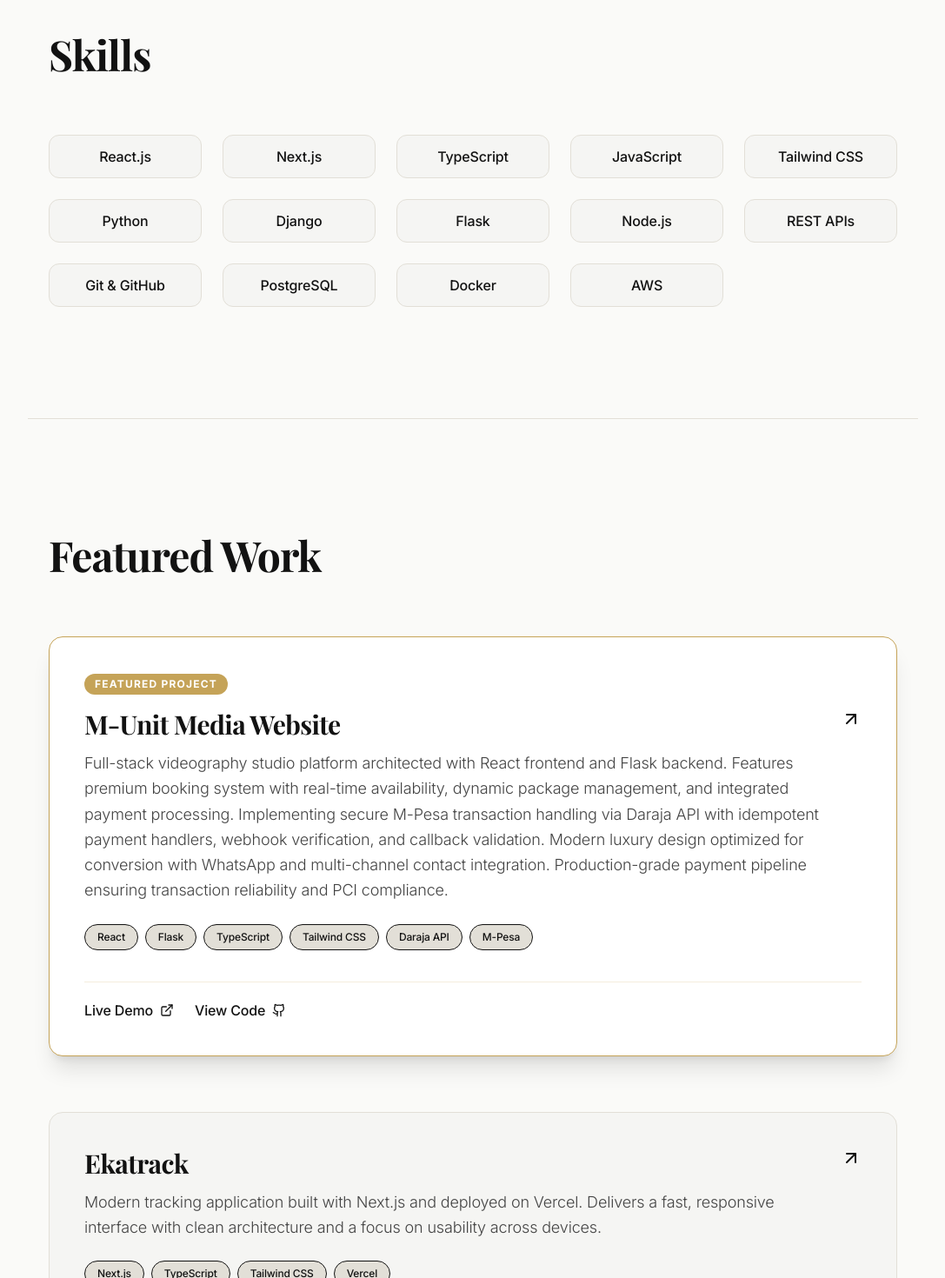
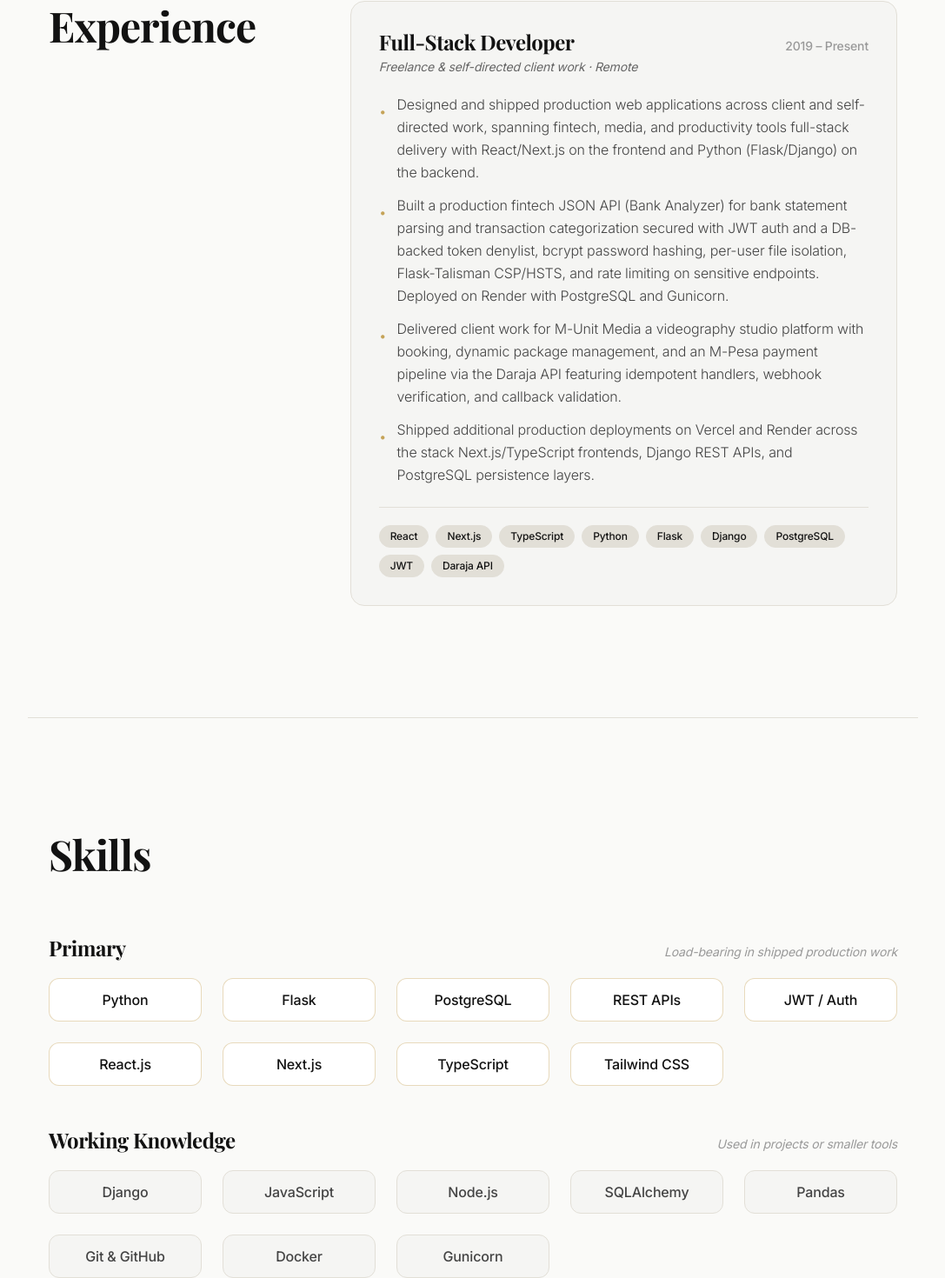
Before and after one commit to sylviahdev/sylviah.dev, a Next.js app: page / in a window 1280 px wide. Shown: the part 1320-2790 px from the top of the page at 87% size, without its empty margins (96-1183 px from the left). Built offline with nearby package versions, Linux system fonts and the light colour scheme.

Commit message:
Improve CV summary wording

```diff
--- a/app/layout.tsx
+++ b/app/layout.tsx
@@ -15,8 +15,33 @@ const playfair = Playfair_Display({
 });
 
 export const metadata: Metadata = {
-  title: "Sylviah Rutto — Frontend & Fullstack Developer",
-  description: "Premium portfolio of Sylviah Rutto, a frontend and fullstack developer specializing in React, Next.js, and modern web applications.",
+  title: "Sylviah Rutto — Backend & Full-Stack Developer",
+  description: "Backend focused full-stack developer building secure Python APIs (Flask, Django) and React/Next.js frontends. Featured work: a production fintech API with JWT auth, rate limiting, and hardened uploads.",
+  keywords: [
+    "Sylviah Rutto",
+    "Full-stack developer",
+    "Backend developer",
+    "Python developer",
+    "Flask developer",
+    "Django developer",
+    "React developer",
+    "Next.js developer",
+    "Fintech developer",
+    "API security",
+    "Nairobi developer",
+  ],
+  openGraph: {
+    title: "Sylviah Rutto — Backend & Full-Stack Developer",
+    description: "Backend-focused full-stack developer building secure Python APIs and React/Next.js frontends. Production fintech work, JWT auth, rate limiting, hardened uploads.",
+    type: "website",
+    images: ["/profile.jpg"],
+  },
+  twitter: {
+    card: "summary_large_image",
+    title: "Sylviah Rutto — Backend & Full-Stack Developer",
+    description: "Backend-focused full-stack developer. Secure Python APIs, React/Next.js, fintech projects.",
+    images: ["/profile.jpg"],
+  },
 };
 
 export default function RootLayout({
--- a/app/page.tsx
+++ b/app/page.tsx
@@ -1,7 +1,7 @@
 "use client";
 import Image from "next/image";
 import { useState } from "react";
-import { Github, ExternalLink, Mail, Linkedin, Menu, X, ArrowUpRight, MessageCircle } from "lucide-react";
+import { Github, ExternalLink, Mail, Linkedin, Menu, X, ArrowUpRight, Download } from "lucide-react";
 import { motion, useScroll, useSpring, Variants } from "framer-motion";
 
 const fadeInUp: Variants = {
@@ -37,7 +37,7 @@ export default function CVPage() {
   return (
     <main className="min-h-screen bg-[#fafaf8] dark:bg-[#0f0f0d] overflow-x-hidden">
       {/* Navbar */}
-      <nav className="fixed top-0 w-full backdrop-blur-md bg-[#fafaf8]/80 dark:bg-[#0f0f0d]/80 border-b border-[#e5e0d9] dark:border-[#2a2a26] z-50">
+      <nav className="fixed top-0 w-full backdrop-blur-md bg-[#fafaf8]/80 dark:bg-[#0f0f0d]/80 border-b border-[#e5e0d9] dark:border-[#2a2a26] z-50 print:hidden">
         <div className="max-w-5xl mx-auto flex justify-between items-center px-6 py-4">
           <motion.div
             initial={{ opacity: 0 }}
@@ -49,7 +49,7 @@ export default function CVPage() {
           </motion.div>
 
           <div className="hidden md:flex gap-8 text-sm">
-            {["Summary", "Skills", "Case Studies", "Education"].map((item) => (
+            {["Summary", "Experience", "Skills", "Projects", "Education"].map((item) => (
               <button
                 key={item}
                 onClick={() => scrollTo(item.toLowerCase())}
@@ -66,7 +66,7 @@ export default function CVPage() {
             onClick={() => window.location.href = 'mailto:sylviah.rutto@gmail.com'}
             className="hidden md:block px-6 py-2 bg-[#c5a358] text-white rounded-full font-semibold text-sm hover:shadow-lg transition-all"
           >
-            Hire Me
+            Open to Work
           </motion.button>
 
           <button
@@ -83,7 +83,7 @@ export default function CVPage() {
             animate={{ opacity: 1, y: 0 }}
             className="md:hidden bg-[#fafaf8] dark:bg-[#0f0f0d] border-t border-[#e5e0d9] dark:border-[#2a2a26] px-6 py-4 space-y-3"
           >
-            {["Summary", "Skills", "Case Studies", "Education"].map((item) => (
+            {["Summary", "Experience", "Skills", "Projects", "Education"].map((item) => (
               <button
                 key={item}
                 onClick={() => scrollTo(item.toLowerCase())}
@@ -100,7 +100,7 @@ export default function CVPage() {
               }}
               className="w-full mt-2 px-4 py-3 bg-[#c5a358] text-white rounded-full font-medium text-base shadow-sm"
             >
-              Hire Me
+              Open to Work
             </motion.button>
           </motion.div>
         )}
@@ -141,7 +141,7 @@ export default function CVPage() {
             >
               <motion.div initial={{ y: 10, opacity: 0 }} animate={{ y: 0, opacity: 1 }} transition={{ delay: 0.3 }}>
                 <p className="text-sm font-sans font-semibold tracking-[0.2em] uppercase text-[#666] dark:text-[#999] mb-3">
-                  Frontend & Fullstack Developer
+                  Backend-Focused Full-Stack Developer
                 </p>
               </motion.div>
 
@@ -150,10 +150,10 @@ export default function CVPage() {
               </h1>
 
               <p className="text-lg md:text-xl font-sans font-light text-[#555] dark:text-[#ccc] mb-10 leading-relaxed max-w-xl mx-auto md:mx-0">
-                I build scalable web applications using React, Next.js, and Python, focusing on performance, clean architecture, and user-centered design. I enjoy turning complex ideas into fast, reliable, and visually refined digital products.
+                Backend-focused full-stack developer building secure Python APIs and React/Next.js frontends. Recent work includes a production fintech API for bank statement analysis with JWT auth, rate limiting, and a hardened upload pipeline.
               </p>
 
-              <div className="flex flex-wrap gap-4 mb-10 justify-center md:justify-start">
+              <div className="flex flex-wrap gap-4 mb-10 justify-center md:justify-start print:hidden">
                 <motion.button
                   whileHover={{ scale: 1.05 }}
                   whileTap={{ scale: 0.95 }}
@@ -162,17 +162,24 @@ export default function CVPage() {
                 >
                   Let's Work Together
                 </motion.button>
-                <motion.a
+                <motion.button
+                  onClick={() => window.print()}
                   whileHover={{ scale: 1.05 }}
                   whileTap={{ scale: 0.95 }}
-                  href="/Sylviah_Rutto_CV.pdf"
-                  download="Sylviah_Rutto_CV.pdf"
-                  target="_blank"
-                  rel="noopener noreferrer"
+                  className="px-8 py-4 border border-[#c5a358] text-[#c5a358] rounded-full font-sans font-bold text-lg hover:bg-[#c5a358]/10 transition-all flex items-center gap-2"
+                  aria-label="Download CV as PDF via browser print dialog"
+                >
+                  <Download className="w-5 h-5" />
+                  Download CV
+                </motion.button>
+                <motion.button
+                  whileHover={{ scale: 1.05 }}
+                  whileTap={{ scale: 0.95 }}
+                  onClick={() => scrollTo('projects')}
                   className="px-8 py-4 border border-[#e2dfd7] dark:border-[#141414] text-[#1a1a1a] dark:text-[#fafaf8] rounded-full font-sans font-bold text-lg hover:bg-[#f3f1ed] dark:hover:bg-[#1f1f1b] transition-all"
                 >
-                  Download CV
-                </motion.a>
+                  View Projects
+                </motion.button>
               </div>
 
               <div className="flex flex-wrap gap-4 md:gap-6 items-center justify-center md:justify-start">
@@ -233,12 +240,89 @@ export default function CVPage() {
             </div>
             <div className="md:col-span-2 space-y-6"> {/* Increased space between paragraphs */}
               <p className="text-xl font-sans font-light text-[#444] dark:text-[#aaa] leading-relaxed">
-                Frontend and Fullstack Developer specializing in building modern, responsive web applications using React, Next.js, and TypeScript. Experienced in backend development with Python, Django, and Flask.
+                Backend-focused full-stack developer with strong frontend craft. I build secure Python APIs with Flask and Django and the React/Next.js interfaces that sit on top of them.
               </p>
               <p className="text-xl font-sans font-light text-[#444] dark:text-[#aaa] leading-relaxed">
-                I'm passionate about I design intelligent, automation-driven systems and AI-powered applications that solve meaningful, real-world problems.s.
+                Full-stack developer building secure APIs, scalable backend systems, and modern web applications with a strong focus on performance, reliability, and production-ready architecture.
               </p>
             </div>
+          </div>
+        </motion.section>
+
+        {/* Experience */}
+        <motion.section
+          id="experience"
+          initial="hidden"
+          whileInView="visible"
+          viewport={{ once: true, amount: 0.1, margin: "-50px" }}
+          variants={fadeInUp}
+          className="max-w-5xl mx-auto px-6 py-24 md:py-32 border-t border-[#e2dfd7] dark:border-[#141414]"
+        >
+          <div className="grid md:grid-cols-3 gap-12 md:gap-16">
+            <div className="md:col-span-1">
+              <h2 className="text-4xl md:text-5xl font-playfair font-bold tracking-tight text-[#121212] dark:text-[#ececec] mb-4 md:mb-0">Experience</h2>
+            </div>
+
+            <motion.div
+              variants={staggerContainer}
+              initial="hidden"
+              whileInView="visible"
+              viewport={{ once: true, amount: 0.1, margin: "-50px" }}
+              className="md:col-span-2 space-y-10"
+            >
+              <motion.div
+                variants={fadeInUp}
+                className="p-7 md:p-8 bg-[#f5f5f3] dark:bg-[#0c0c0c] rounded-2xl border border-[#e2dfd7] dark:border-[#141414]"
+              >
+                <div className="flex flex-wrap items-baseline justify-between gap-x-4 gap-y-1 mb-1">
+                  <h3 className="font-playfair font-semibold text-xl md:text-2xl text-[#121212] dark:text-[#ececec] tracking-tight">
+                     Full-Stack Developer
+                  </h3>
+                  <p className="text-sm font-sans font-medium text-[#999] dark:text-[#666]">2019 – Present</p>
+                </div>
+                <p className="text-sm font-sans text-[#666] dark:text-[#999] mb-5 italic">
+                  Freelance & self-directed client work · Remote
+                </p>
+
+                <ul className="space-y-3 text-base font-sans font-light text-[#444] dark:text-[#aaa] leading-relaxed">
+                  <li className="flex gap-3">
+                    <span className="text-[#c5a358] mt-2 flex-shrink-0">•</span>
+                    <span>
+                      Designed and shipped production web applications across client and self-directed work, spanning fintech, media, and productivity tools  full-stack delivery with React/Next.js on the frontend and Python (Flask/Django) on the backend.
+                    </span>
+                  </li>
+                  <li className="flex gap-3">
+                    <span className="text-[#c5a358] mt-2 flex-shrink-0">•</span>
+                    <span>
+                      Built a production fintech JSON API (Bank Analyzer) for bank statement parsing and transaction categorization  secured with JWT auth and a DB-backed token denylist, bcrypt password hashing, per-user file isolation, Flask-Talisman CSP/HSTS, and rate limiting on sensitive endpoints. Deployed on Render with PostgreSQL and Gunicorn.
+                    </span>
+                  </li>
+                  <li className="flex gap-3">
+                    <span className="text-[#c5a358] mt-2 flex-shrink-0">•</span>
+                    <span>
+                      Delivered client work for M-Unit Media a videography studio platform with booking, dynamic package management, and an M-Pesa payment pipeline via the Daraja API featuring idempotent handlers, webhook verification, and callback validation.
+                    </span>
+                  </li>
+                  <li className="flex gap-3">
+                    <span className="text-[#c5a358] mt-2 flex-shrink-0">•</span>
+                    <span>
+                      Shipped additional production deployments on Vercel and Render across the stack Next.js/TypeScript frontends, Django REST APIs, and PostgreSQL persistence layers.
+                    </span>
+                  </li>
+                </ul>
+
+                <div className="flex flex-wrap gap-2 mt-6 pt-5 border-t border-[#e2dfd7] dark:border-[#141414]">
+                  {["React", "Next.js", "TypeScript", "Python", "Flask", "Django", "PostgreSQL", "JWT", "Daraja API"].map((t) => (
+                    <span
+                      key={t}
+                      className="px-3 py-1 text-xs font-sans font-medium rounded-full bg-[#e2dfd7] dark:bg-[#1a1a1a] text-[#121212] dark:text-[#ececec] border border-[#e2dfd7] dark:border-[#2a2a26]"
+                    >
+                      {t}
+                    </span>
+                  ))}
+                </div>
+              </motion.div>
+            </motion.div>
           </div>
         </motion.section>
 
@@ -253,6 +337,27 @@ export default function CVPage() {
         >
           <h2 className="text-4xl md:text-5xl font-playfair font-bold tracking-tight text-[#121212] dark:text-[#ececec] mb-16">Skills</h2>
 
+          <div className="space-y-12">
+            {[
+              {
+                tier: "Primary",
+                hint: "Load-bearing in shipped production work",
+                items: ["Python", "Flask", "PostgreSQL", "REST APIs", "JWT / Auth", "React.js", "Next.js", "TypeScript", "Tailwind CSS"],
+              },
+              {
+                tier: "Working Knowledge",
+                hint: "Used in projects or smaller tools",
+                items: ["Django", "JavaScript", "Node.js", "SQLAlchemy", "Pandas", "Git & GitHub", "Docker", "Gunicorn"],
+              },
+            ].map((group) => (
+              <div key={group.tier}>
+                <div className="flex flex-wrap items-baseline justify-between gap-x-4 mb-5">
+                  <h3 className="text-xl md:text-2xl font-playfair font-semibold tracking-tight text-[#121212] dark:text-[#ececec]">
+                    {group.tier}
+                  </h3>
+                  <p className="text-sm font-sans text-[#999] dark:text-[#666] italic">{group.hint}</p>
+                </div>
+
                 <motion.div
                   variants={staggerContainer}
                   initial="hidden"
@@ -260,32 +365,24 @@ export default function CVPage() {
                   viewport={{ once: true, amount: 0.1, margin: "-50px" }}
                   className="grid grid-cols-2 sm:grid-cols-3 md:grid-cols-4 lg:grid-cols-5 gap-4 md:gap-6"
                 >
-            {[
-              "React.js",
-              "Next.js",
-              "TypeScript",
-              "JavaScript",
-              "Tailwind CSS",
-              "Python",
-              "Django",
-              "Flask",
-              "Node.js",
-              "REST APIs",
-              "Git & GitHub",
-              "PostgreSQL",
-              "Docker", // Added a new skill for more breadth
-              "AWS" // Added another skill
-            ].map((skill) => (
+                  {group.items.map((skill) => (
                     <motion.div
                       key={skill}
                       variants={fadeInUp}
-                whileHover={{ y: -5, boxShadow: "0 10px 25px rgba(0,0,0,0.1)" }} // More pronounced hover effect
-                className="px-5 py-3 bg-[#f5f5f3] dark:bg-[#0c0c0c] rounded-xl border border-[#e2dfd7] dark:border-[#141414] text-center font-sans font-medium text-base text-[#121212] dark:text-[#ececec] hover:border-[#c5a358] dark:hover:border-[#c5a358] transition-all duration-200 cursor-pointer"
+                      whileHover={{ y: -5, boxShadow: "0 10px 25px rgba(0,0,0,0.1)" }}
+                      className={`px-5 py-3 rounded-xl border text-center font-sans font-medium text-base transition-all duration-200 cursor-pointer ${
+                        group.tier === "Primary"
+                          ? "bg-white dark:bg-[#1a1a1a] border-[#c5a358]/40 text-[#121212] dark:text-[#ececec] hover:border-[#c5a358]"
+                          : "bg-[#f5f5f3] dark:bg-[#0c0c0c] border-[#e2dfd7] dark:border-[#141414] text-[#444] dark:text-[#aaa] hover:border-[#c5a358] dark:hover:border-[#c5a358]"
+                      }`}
                     >
                       {skill}
                     </motion.div>
                   ))}
                 </motion.div>
+              </div>
+            ))}
+          </div>
         </motion.section>
 
         {/* Projects */}
@@ -309,17 +406,24 @@ export default function CVPage() {
             {[
               {
                 title: "M-Unit Media Website",
-                desc: "Full-stack videography studio platform architected with React frontend and Flask backend. Features premium booking system with real-time availability, dynamic package management, and integrated payment processing. Implementing secure M-Pesa transaction handling via Daraja API with idempotent payment handlers, webhook verification, and callback validation. Modern luxury design optimized for conversion with WhatsApp and multi-channel contact integration. Production-grade payment pipeline ensuring transaction reliability and PCI compliance.",
+                desc: "Full-stack videography studio platform architected with a React frontend and Flask backend. Features a booking system with real-time availability, dynamic package management, and integrated payment processing. Implements secure M-Pesa transaction handling via the Daraja API with idempotent payment handlers, webhook verification, and callback validation. Modern luxury design optimized for conversion with WhatsApp and multi-channel contact integration.",
                 tech: ["React", "Flask", "TypeScript", "Tailwind CSS", "Daraja API", "M-Pesa"],
                 live: "https://munitmediawebsite-msxp.vercel.app/",
                 code: "https://github.com/sylviahdev/munitmediawebsite",
                 featured: true,
               },
               {
+                title: "Bank Analyzer",
+                desc: "Production-grade JSON API for uploading bank statements (.xlsx/.csv), automatically categorizing transactions, and generating downloadable summary spreadsheets. Implements secure JWT auth with bcrypt password hashing, token revocation via DB-backed denylist, per-user file isolation, strict CSP and HSTS headers via Flask-Talisman, and rate limiting on sensitive endpoints. Deployed on Render with PostgreSQL and Gunicorn.",
+                tech: ["Flask", "SQLAlchemy", "PostgreSQL", "JWT", "Pandas", "Gunicorn"],
+                live: "https://bankanalyzer-j0mk.onrender.com/",
+                code: "https://github.com/sylviahdev/bankanalyzer",
+              },
+              {
                 title: "Ekatrack",
                 desc: "Modern tracking application built with Next.js and deployed on Vercel. Delivers a fast, responsive interface with clean architecture and a focus on usability across devices.",
                 tech: ["Next.js", "TypeScript", "Tailwind CSS", "Vercel"],
-                live: "https://vercel.com/sylviahdevs-projects/ekatrack",
+                live: "https://ekatrack.vercel.app/",
                 code: "https://github.com/sylviahdev/ekatrack",
               },
               {
@@ -337,17 +441,10 @@ export default function CVPage() {
                 code: "https://github.com/sylviahdev/weathertoday",
               },
               {
-                title: "Professional Portfolio",
-                desc: "Premium portfolio design featuring smooth animations, responsive layouts, and optimized performance. Built with modern web standards demonstrating attention to user experience and visual design.",
-                tech: ["Next.js", "TypeScript", "Tailwind CSS"],
-                live: "https://sylviahdev.vercel.app/",
-                code: "https://github.com/sylviahdev/myportfolio",
-              },
-              {
                 title: "Blog API",
                 desc: "Production-grade REST API architected for scalability with complete CRUD functionality. Demonstrates backend expertise with Django REST Framework, database optimization, and API design best practices.",
                 tech: ["Python", "Django REST", "PostgreSQL"],
-                code: "https://github.com/sylviahdev/django-blog-api",
+                code: "https://github.com/sylviahdev/blog-api",
               },
             ].map((p, i) => (
               <motion.div
@@ -469,31 +566,35 @@ export default function CVPage() {
           whileInView="visible"
           viewport={{ once: true, amount: 0.1 }}
           variants={fadeInUp}
-          className="max-w-5xl mx-auto px-6 py-24 md:py-40 border-t border-[#e2dfd7] dark:border-[#141414]"
+          className="max-w-5xl mx-auto px-6 py-24 md:py-40 border-t border-[#e2dfd7] dark:border-[#141414] print:hidden"
         >
           <div className="bg-[#121212] dark:bg-[#ececec] rounded-[2rem] p-12 md:p-20 text-center relative overflow-hidden">
             <div className="absolute top-0 left-0 w-full h-1 bg-[#c5a358]" />
+            <div className="inline-block px-4 py-1.5 bg-[#c5a358]/15 text-[#c5a358] rounded-full text-xs font-sans font-bold uppercase tracking-[0.2em] mb-6">
+              Open to full-time roles
+            </div>
             <h2 className="text-3xl sm:text-4xl md:text-6xl font-playfair font-bold text-white dark:text-[#050505] mb-8 leading-[1.1] tracking-tight">
-              Bring your idea to life. I design, build, and  <span className="text-[#c5a358]">Launch it.</span>
+              Seeking opportunities to build reliable, <span className="text-[#c5a358]">production-ready software.</span>
             </h2>
             <p className="text-xl font-sans font-light text-[#aaa] dark:text-[#444] mb-12 max-w-2xl mx-auto">
-              I work on carefully selected projects focused on speed, scalability, and great user experience. Let’s turn your idea into a real, working product.
+              Open to full-time backend or full-stack engineering roles, especially with teams building production-grade systems. Remote-friendly.
             </p>
             <div className="flex flex-col sm:flex-row gap-6 justify-center items-center">
               <a
-                href="https://wa.me/254758668360"
+                href="mailto:sylviah.rutto@gmail.com"
+                className="px-12 py-5 bg-[#c5a358] text-white rounded-full font-sans font-bold text-xl hover:scale-105 transition-transform w-full sm:w-auto text-center shadow-lg hover:shadow-[#c5a358]/20 flex items-center gap-2 justify-center"
+              >
+                <Mail className="w-6 h-6" />
+                Email Me
+              </a>
+              <a
+                href="https://www.linkedin.com/in/sylviah-rutto-a7a17378/"
                 target="_blank"
                 rel="noopener noreferrer"
-                className="px-12 py-5 bg-[#c5a358] text-white rounded-full font-sans font-bold text-xl hover:scale-105 transition-transform w-full sm:w-auto text-center shadow-lg hover:shadow-[#c5a358]/20"
-              >
-                Start a Project on WhatsApp
-              </a>
-              <a
-                href="mailto:sylviah.rutto@gmail.com"
                 className="px-12 py-5 bg-transparent border border-[#c5a358] text-[#c5a358] rounded-full font-sans font-bold text-xl hover:bg-[#c5a358]/10 hover:scale-105 transition-transform w-full sm:w-auto flex items-center gap-2 justify-center"
               >
-                <Mail className="w-6 h-6" />
-                Send an Email
+                <Linkedin className="w-6 h-6" />
+                View LinkedIn
               </a>
             </div>
           </div>
@@ -504,10 +605,10 @@ export default function CVPage() {
           initial={{ opacity: 0 }}
           whileInView={{ opacity: 1 }}
           viewport={{ once: true }}
-          transition={{ duration: 0.6 }} // Added transition
-          className="max-w-5xl mx-auto px-6 py-20 border-t border-[#e2dfd7] dark:border-[#141414] text-center text-[#999] dark:text-[#666] text-sm"
+          transition={{ duration: 0.6 }}
+          className="max-w-5xl mx-auto px-6 py-20 border-t border-[#e2dfd7] dark:border-[#141414] text-center text-[#999] dark:text-[#666] text-sm print:hidden"
         >
-          <p>© {new Date().getFullYear()} Sylviah Rutto. Designed and built with React & Next.js.</p>
+          <p>© {new Date().getFullYear()} Sylviah Rutto · Built with Next.js, TypeScript, and Tailwind CSS · <a href="https://github.com/sylviahdev/myportfolio" target="_blank" rel="noopener noreferrer" className="underline hover:text-[#c5a358] transition-colors">View source</a></p>
         </motion.footer>
       </div>
     </main>
```
Also changed, not shown: app/globals.css (+74 -0 lines). Lines whose indentation alone changed are shown as unchanged.
